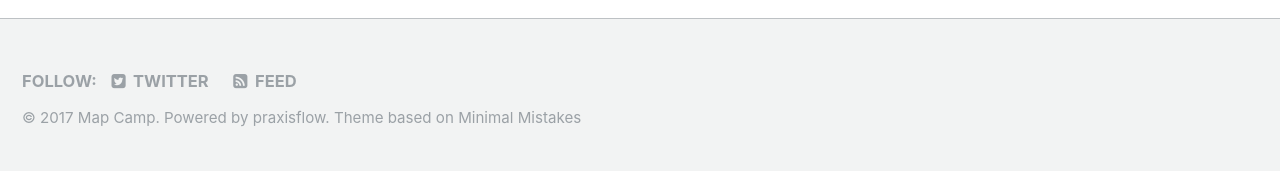
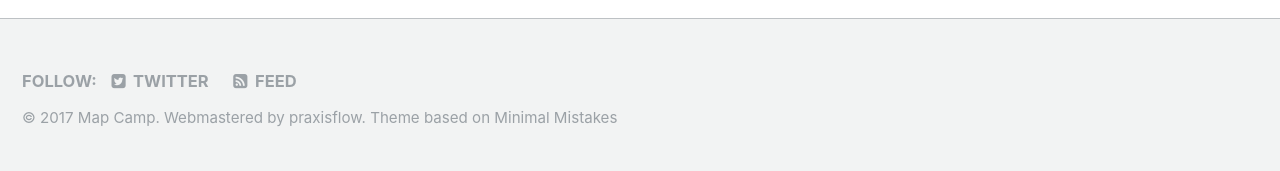
Before and after one commit to mapcampcommittee/mapcampcommittee.github.io, a Jekyll site: the page built from index.html, in a window 1280 px wide. Shown: the part 1418-1589 px from the top of the page. Built offline with Jekyll 4.4.1, drawn with Linux system fonts in a browser that asks for light colours; the list of posts is cut into pages by our own code.

Commit message:
Changed powered by

```diff
--- a/_data/ui-text.yml
+++ b/_data/ui-text.yml
@@ -24,7 +24,7 @@ en: &DEFAULT_EN
   related_label              : "You May Also Enjoy"
   follow_label               : "Follow:"
   feed_label                 : "Feed"
-  powered_by                 : "Powered by"
+  powered_by                 : "Webmastered by"
   website_label              : "Website"
   email_label                : "Email"
   recent_posts               : "Recent Posts"
```
